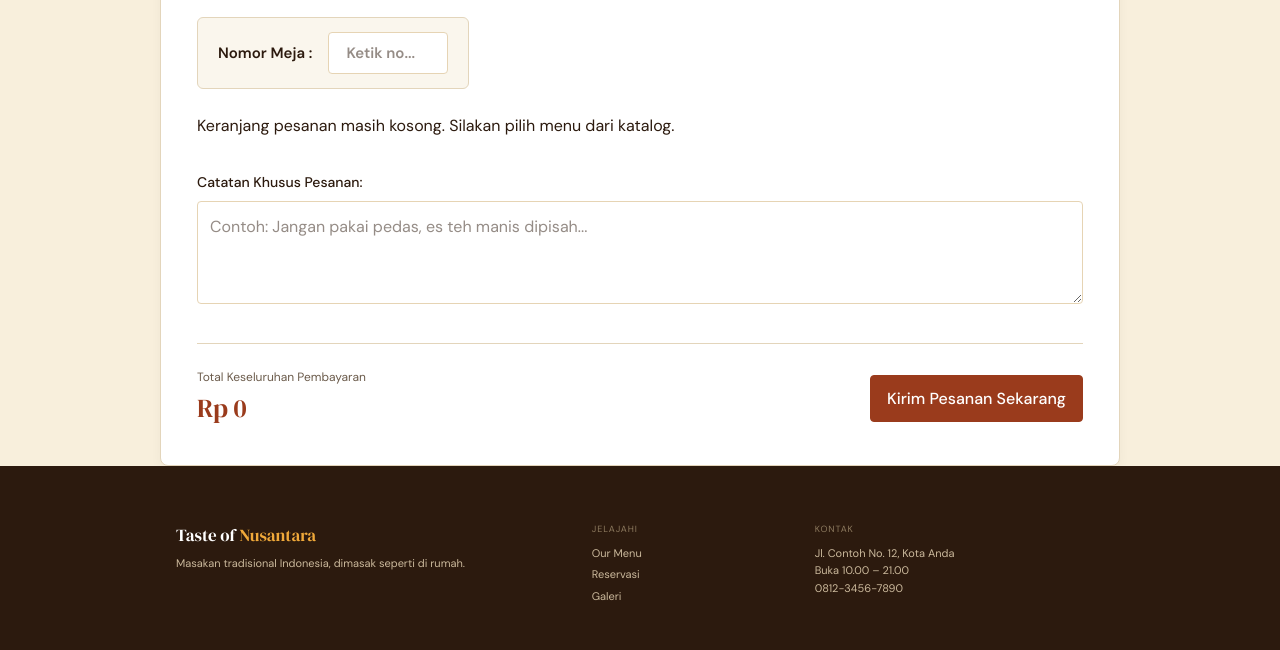
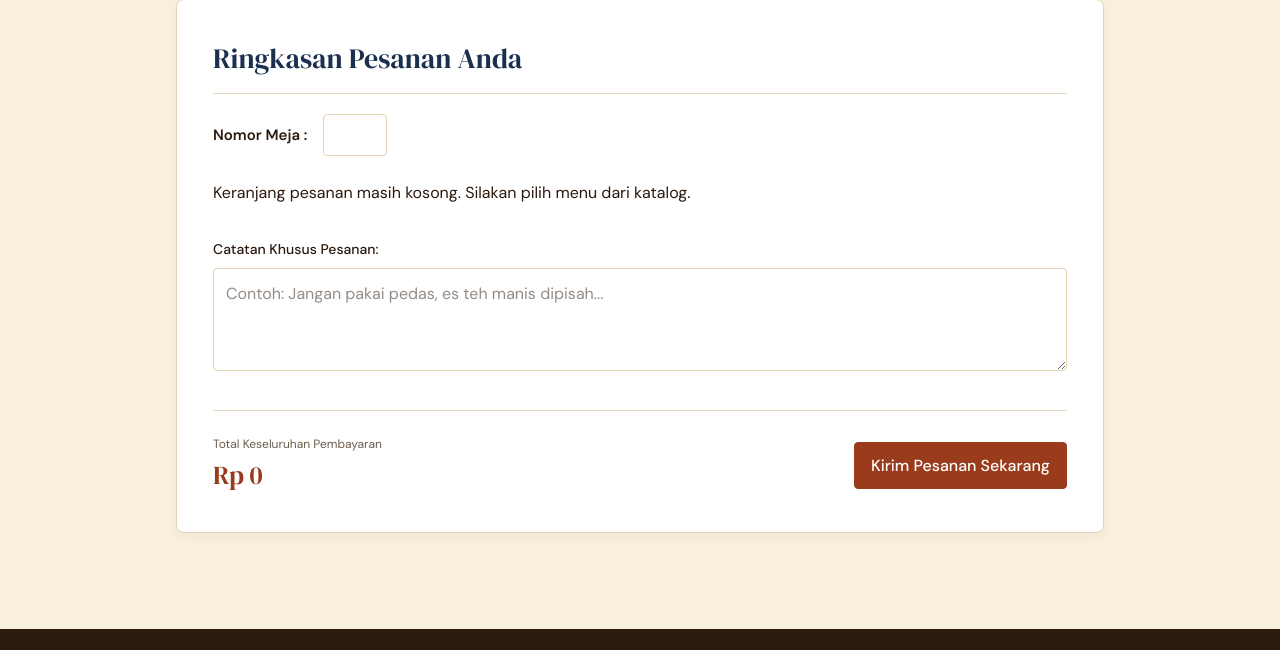
Before and after one commit to athallahmaajid/Taste-of-Nusantara, a plain HTML site: page pesanan.html in a window 1280 px wide. Shown: the part 149-799 px from the top of the page. Drawn offline with Linux system fonts and the light colour scheme.

Commit message:
benerin margin

```diff
--- a/pesanan.html
+++ b/pesanan.html
@@ -34,8 +34,8 @@
   </header>
 
   <!-- KONTEN UTAMA PESANAN -->
-  <main class="mx-auto px-4 w-3/4 my-12">
-    <div style="background: #ffffff; border: 1px solid var(--line); border-radius: 8px; padding: 36px; box-shadow: 0 4px 12px rgba(44, 26, 14, 0.04);">
+  <main class="mx-auto px-4 w-3/4">
+    <div style="background: #ffffff; border: 1px solid var(--line); border-radius: 8px; padding: 36px; box-shadow: 0 4px 12px rgba(44, 26, 14, 0.04);" class="mt-12 mb-24">
 
       <!-- Judul Halaman -->
       <h1 style="font-family: var(--serif); font-size: 28px; color: var(--navy); margin-bottom: 20px; border-bottom: 1px solid var(--line); padding-bottom: 12px;">
@@ -43,12 +43,12 @@
       </h1>
 
       <!-- Card Nomor Meja -->
-      <div style="display: flex; align-items: center; gap: 16px; padding: 14px 20px; border: 1px solid var(--line); border-radius: 6px; background: #faf6ed; margin-bottom: 24px; width: fit-content;">
-        <span style="font-weight: 600; color: var(--brown); font-size: 15px;">
+      <div style="display: flex; align-items: center; gap: 16px; border-radius: 6px; margin-bottom: 24px; width: fit-content;">
+        <span style="font-weight: 600; font-size: 15px;">
           Nomor Meja :
         </span>
-        <input type="number" id="table-number" placeholder="Ketik no..." min="1"
-               style="width: 120px; padding: 8px 12px; border: 1px solid var(--sand); border-radius: 4px; background: #fff; text-align: center; font-weight: 600; font-size: 15px;">
+        <input type="number" id="table-number" min="1"
+               style="width: 64px; padding: 8px 12px; border: 1px solid var(--sand); border-radius: 4px; background: #fff; text-align: center; font-weight: 600; font-size: 15px;">
       </div>
 
       <!-- Daftar Menu / Keranjang -->
```
Also changed, not shown: css/output.css.
